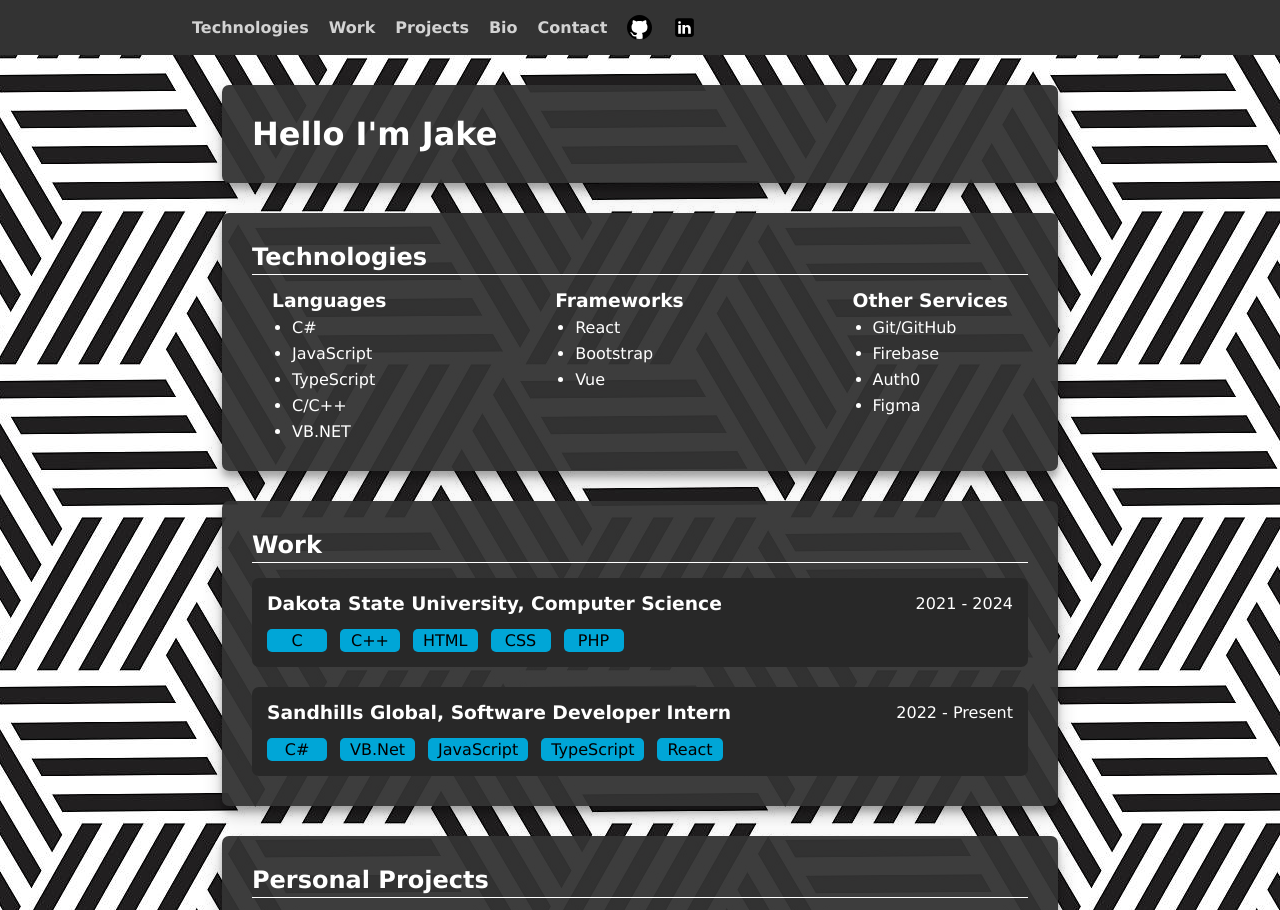
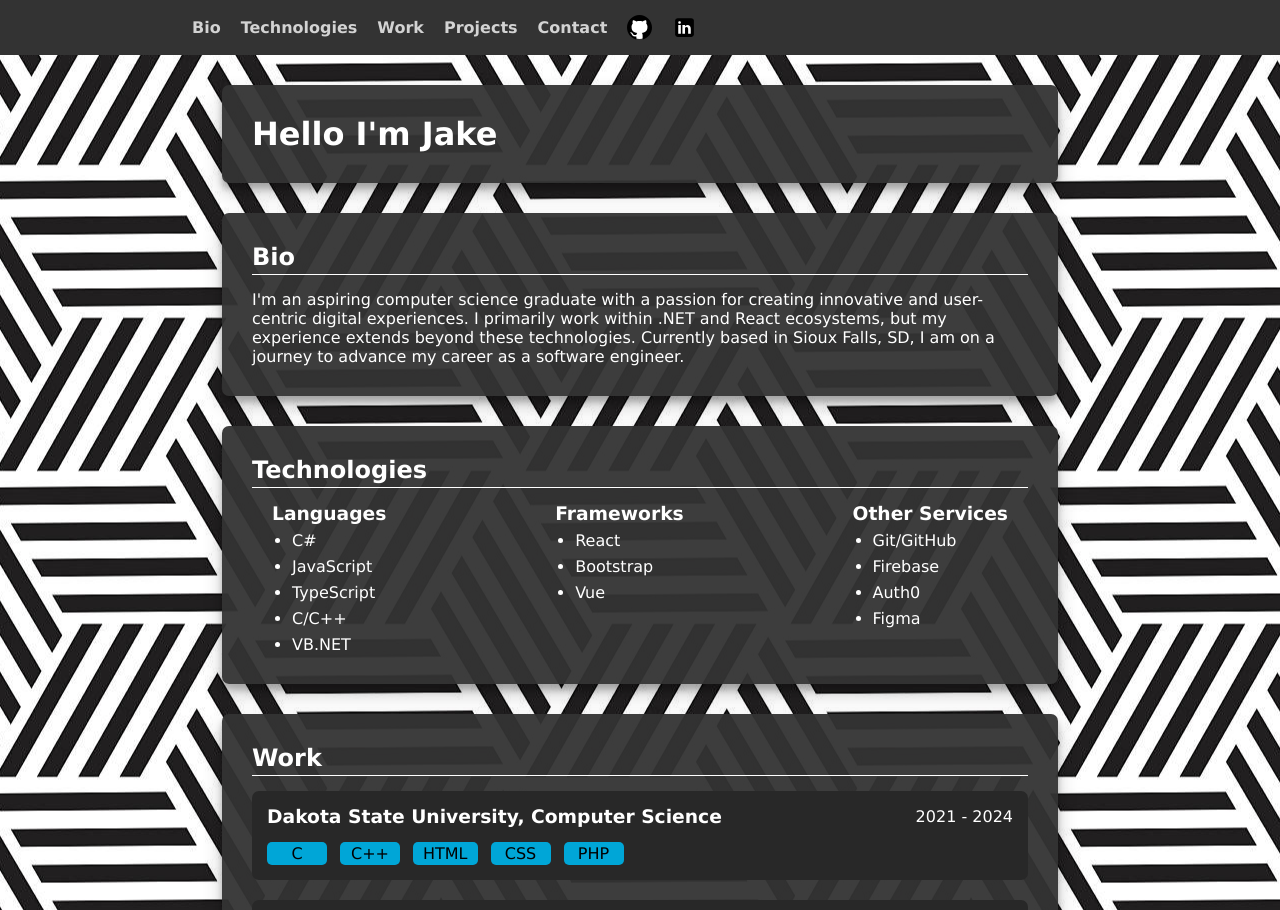
Before and after one commit to Shewwd/Portfoliov2, a plain HTML site: page index.html in a window 1280 px wide. Shown: the top 910 px of the page. Drawn offline with Linux system fonts and the light colour scheme.

Commit message:
scrolling

```diff
--- a/index.html
+++ b/index.html
@@ -5,17 +5,17 @@
         <meta name="viewport" content="width=device-width, initial-scale=1.0">
         <link rel="icon" type="image/x-icon" href="/assets/favicon.ico">
         <link rel="stylesheet" href="/styles/styles.css">
-        <script src="/functions/slideshow.js"></script>
+        <script src="/index.js"></script>
         <title>Jacob Shawd's Portfolio</title>
     </head>
     <body>
         <header>
             <nav class="nav-expanded">
-                <a href=""><h4>Technologies</h4></a>
-                <a href=""><h4>Work</h4></a>
-                <a href=""><h4>Projects</h4></a>
-                <a href=""><h4>Bio</h4></a>
-                <a href=""><h4>Contact</h4></a>
+                <a onclick="scrollToSection('bio')"><h4>Bio</h4></a>
+                <a onclick="scrollToSection('technologies')"><h4>Technologies</h4></a>
+                <a onclick="scrollToSection('work')"><h4>Work</h4></a>
+                <a onclick="scrollToSection('projects')"><h4>Projects</h4></a>
+                <a onclick=""><h4>Contact</h4></a>
                 <a href="https://github.com/Shewwd" target="_blank" rel="noopener noreferrer"><img src="/assets/svg/github-icon.svg" alt="GitHub icon" /></a>
                 <a href="https://www.linkedin.com/in/jacob-shawd-8575b7276/" target="_blank" rel="noopener noreferrer"><img src="/assets/svg/linkedin-icon.svg" alt="LinkedIn icon" /></a>
             </nav>
@@ -23,6 +23,14 @@
         <main>
             <div class="card">
                 <h1>Hello I'm Jake</h1>
+            </div>
+            <div id="bio-card" class="card">
+                <h2>Bio</h2>
+                <div class="bio-card-content">
+                    <p>I'm an aspiring computer science graduate with a passion for creating innovative and user-centric digital experiences.
+                        I primarily work within .NET and React ecosystems, but my experience extends beyond these technologies.
+                        Currently based in Sioux Falls, SD, I am on a journey to advance my career as a software engineer.</p>
+                </div>
             </div>
             <div id="technologies-card" class="card">
                 <h2>Technologies</h2>
@@ -99,10 +107,11 @@
                                 <img id="snake-game-image-3" class="hidden" height="200" width="200" src="./assets/images/snake-game-2.png" alt="Snake Game"/>
                                 <div class="slideshow-buttons">
                                     <button class="slideshow-button" onclick="changeSlide('snake-game', -1)">&#10094;</button>
-                                    <button class="slideshow-button" onclick="changeSlide('snake-game', 1)">&#10095;</butt>
+                                    <button class="slideshow-button" onclick="changeSlide('snake-game', 1)">&#10095;</button>
                                 </div>
                             </div>
-                            <p>I decided to create this game when I read that Bun 1.0 had been released. While I didn't have a specific purpose for it, my past experience with npm prompted me to explore the differences. This game is entirely built Vue, JS/TS, HTML, and CSS. It's just a whole bunch of divs tracked with a 2d array. Beyond that, it's a basic snake game where you navigate with the arrow keys, and when you collect food, the snake grows.</p>
+                            <p>I decided to create this game when I read that Bun 1.0 had been released. While I didn't have a specific purpose for it, my past experience with npm prompted me to explore the differences.
+                                This game is entirely built Vue, JS/TS, HTML, and CSS. It's just a whole bunch of divs tracked with a 2d array. Beyond that, it's a basic snake game where you navigate with the arrow keys, and when you collect food, the snake grows.</p>
                         </div>
                         <div class="technology-row">
                             <p class="technology-item">JavaScript</p>
@@ -126,7 +135,8 @@
                                     <button class="slideshow-button" onclick="changeSlide('gym-project', 1)">&#10095;</butt>
                                 </div>
                             </div>
-                            <p>Gym Rat Lab was a school project done by me and 3 other classmates. It allows a user to complete workouts with exercises within. There are preset exercises and workout template a user can select or they can create their own.</p>
+                            <p>Gym Rat Lab was a school project done by me and 3 other classmates. It allows a user to complete workouts with exercises within.
+                                There are preset exercises and workout template a user can select or they can create their own.</p>
                         </div>
                         <div class="technology-row">
                             <p class="technology-item">JavaScript</p>
--- a/functions/slideshow.js
+++ b/index.js
@@ -1,3 +1,17 @@
+function scrollToSection(section) {
+    const targetElement = document.getElementById(`${section}-card`);
+    const headerHeight = 80;
+    const targetPosition = targetElement.offsetTop - headerHeight;
+
+    window.scrollTo({
+        top: targetPosition,
+        behavior: "smooth"
+    });
+}
+
+
+/* --------- SlideShow --------- */
+
 let snakeGameCurrentSlide = 1;
 let snakeGameSlideCount = 3;
 
--- a/styles/styles.css
+++ b/styles/styles.css
@@ -14,6 +14,20 @@
     font-family: Verdana;
     font-size: 16px;
     user-select: none;
+}
+
+body::-webkit-scrollbar {
+    width: 12px;
+}
+
+body::-webkit-scrollbar-track {
+    background-color: #333;
+}
+
+body::-webkit-scrollbar-thumb {
+    border-radius: 8px;
+    background-color: lightgray;
+    box-shadow: inset 0 0 6px #333;
 }
 
 /* --------- HEADER --------- */
```
